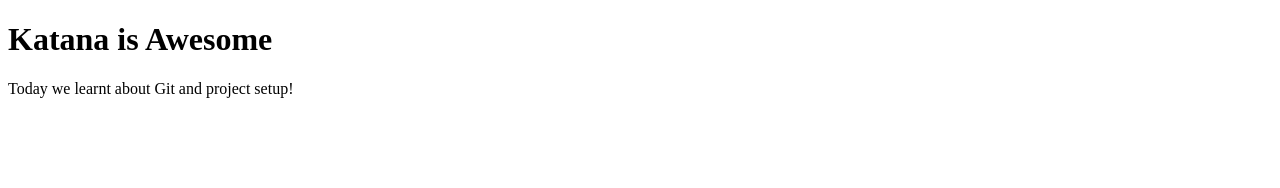
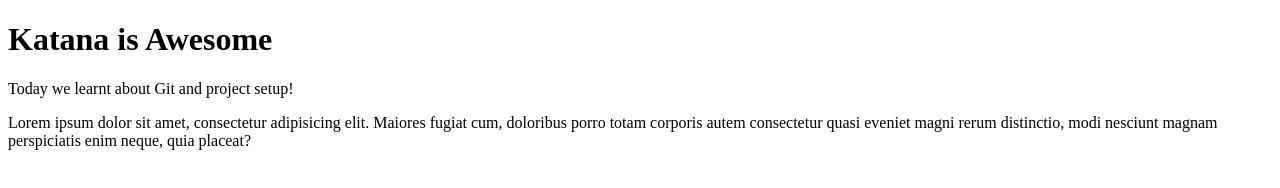
Before and after one commit to Fuadmanye/git-practice, a plain HTML site: page index.html in a window 1280 px wide. Drawn offline with Linux system fonts and the light colour scheme.

Commit message:
add the paragraph section

```diff
--- a/index.html
+++ b/index.html
@@ -9,5 +9,6 @@
 <body>
     <h1>Katana is Awesome</h1>
     <p>Today we learnt about Git and project setup!</p>
+    <p>Lorem ipsum dolor sit amet, consectetur adipisicing elit. Maiores fugiat cum, doloribus porro totam corporis autem consectetur quasi eveniet magni rerum distinctio, modi nesciunt magnam perspiciatis enim neque, quia placeat?</p>
 </body>
 </html>
```
